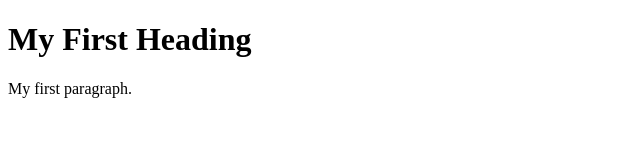
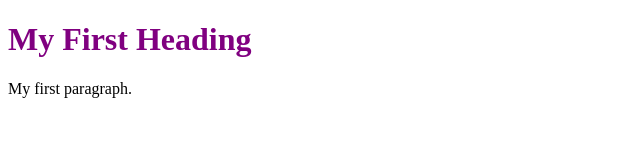
Before and after one commit to sharonelana/test, a plain HTML site: page index.html in a window 1280 px wide. Shown: the whole page, without its empty margins (0-640 px from the left). Drawn offline with Linux system fonts and the light colour scheme.

Commit message:
Update index.html because i wanted to

```diff
--- a/index.html
+++ b/index.html
@@ -1,11 +1,11 @@
  <!DOCTYPE html>
 <html>
 	<head>
-    	<title>Page Title</title>
+    	<title style="color:blue;">Page Title</title>
 	</head>
 	<body>
 
-    	<h1>My First Heading</h1>
+    	<h1 style="color:purple;">My First Heading</h1>
     	<p>My first paragraph.</p>
 
 	</body>
```
